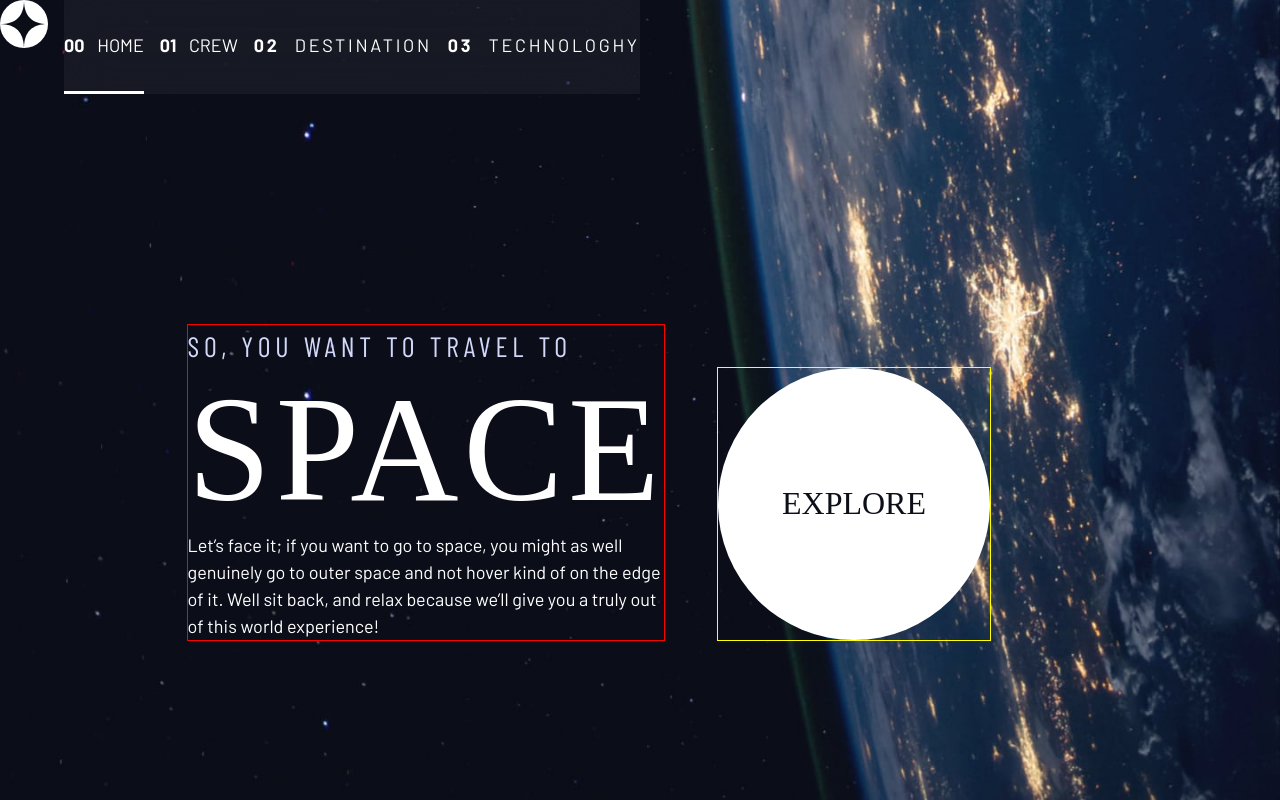
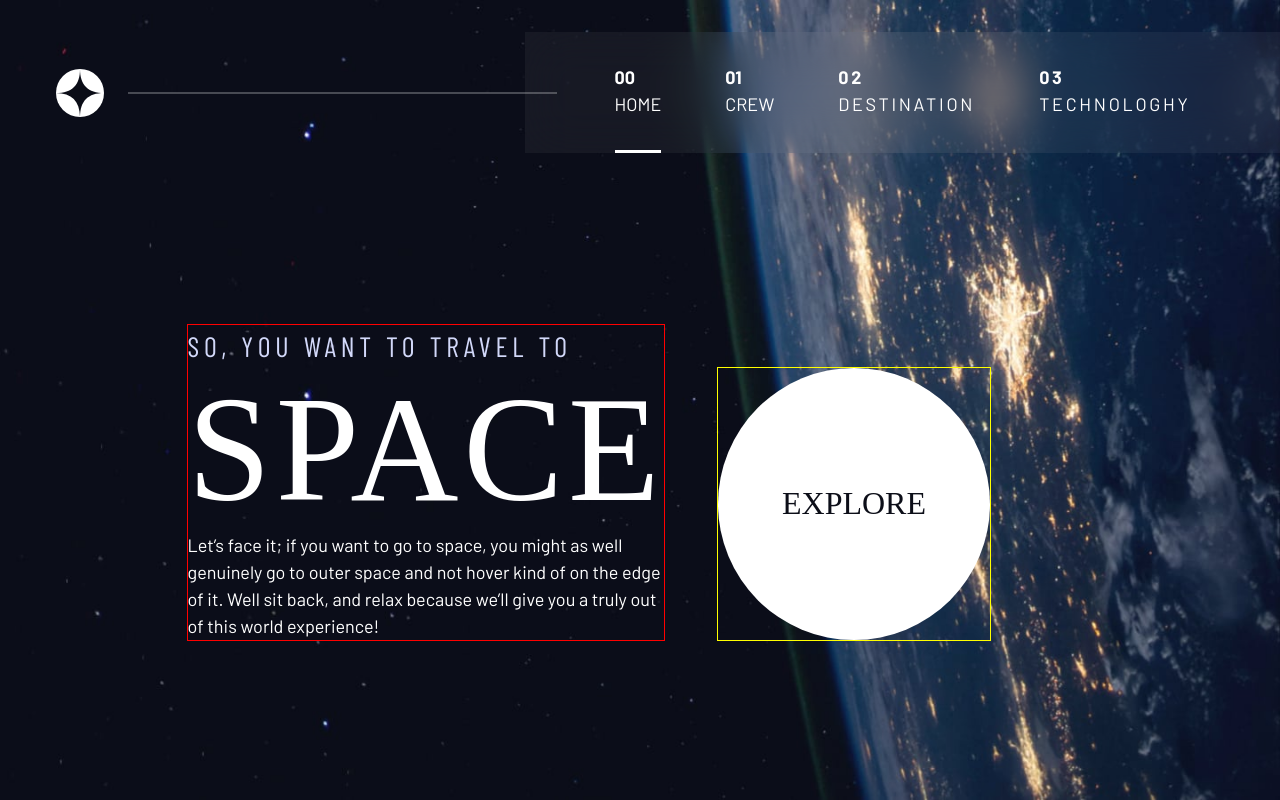
Before and after one commit to actn/SpaceTravel, a plain HTML site: page SpaceTravel/index.html in a window 1280 px wide. Drawn offline with nearby package versions, Linux system fonts and the light colour scheme; a web font is replaced by a local one.

Commit message:
navigation completed

```diff
--- a/SpaceTravel/index.css
+++ b/SpaceTravel/index.css
@@ -23,7 +23,8 @@
   --ff-sans-cond: "Barlow Condensed", sans-serif;
   --ff-sans-normal: "Barlow", sans-serif;
 }
-@media(min-width: 768px){
+
+@media(min-width: 768px) {
   :root {
     --fs-900: 9.375rem;
     --fs-800: 5rem;
@@ -33,7 +34,8 @@
 
   }
 }
-@media(min-width: 1024px){
+
+@media(min-width: 1024px) {
   :root {
     --fs-800: 6.25rem;
     --fs-700: 3.5rem;
@@ -152,9 +154,10 @@ select {
 
 }
 
-.d-block{
+.d-block {
   display: block;
 }
+
 /* spacing */
 .flow>*:where(:not(:first-child)) {
   margin-top: var(--flow-space, 1rem);
@@ -168,7 +171,7 @@ select {
 }
 
 
-.grid-container{
+.grid-container {
   text-align: center;
   display: grid;
   place-items: center;
@@ -180,24 +183,26 @@ select {
 }
 
 
- @media (min-width: 1024px){
-  .grid-container{
+@media (min-width: 1024px) {
+  .grid-container {
     text-align: left;
-    column-gap: var(--container-gap,20em);
-    grid-template-columns: minmax(1rem,1fr) repeat(2,minmax(0,40rem)) minmax(1rem,1fr);
+    column-gap: var(--container-gap, 20em);
+    grid-template-columns: minmax(1rem, 1fr) repeat(2, minmax(0, 40rem)) minmax(1rem, 1fr);
 
   }
-  .grid-container > *:first-child{
+
+  .grid-container>*:first-child {
     grid-column: 2;
     outline: 1px solid red;
   }
-  .grid-container > *:last-child{
+
+  .grid-container>*:last-child {
     grid-column: 3;
     outline: 1px solid yellow;
   }
 
-    .grid-container--home{
-      padding-bottom: max(6rem,20vh);
+  .grid-container--home {
+    padding-bottom: max(6rem, 20vh);
     align-items: end;
   }
 }
@@ -214,6 +219,21 @@ select {
   white-space: nowrap;
   border: 0;
 }
+
+.skip-to-content{
+position: absolute;
+z-index: 9999;
+background: hsl(var(--clr-white));
+color: hsl(var(--clr-dark));
+padding: .5em 1em;
+margin-inline: auto;
+transform: translateY(-100%);
+transition: transform 250ms ease-in;
+}
+.skip-to-content:focus{
+  transform: translateY(0);
+}
+
 
 /* .box{
     background-color: lightblue;
@@ -377,7 +397,19 @@ select {
   transform: scale(1.5);
 }
 
+/* primary header */
+.logo {
+  margin: 2rem clamp(1.5rem, 5vw, 3.5rem);
+}
+
+
+.primary-header {
+  justify-content: space-between;
+  align-items: center;
+}
+
 .primary-navigation {
+  --gap: clamp(3rem,5vw,5rem);
   --underline-gap: 2rem;
   list-style: none;
   padding: 0;
@@ -385,7 +417,7 @@ select {
   background: hsl(var(--clr-dark) / .95);
 }
 
-@supports(backdrop-filter: blur(1rem)){
+@supports(backdrop-filter: blur(1rem)) {
   .primary-navigation {
     background: hsl(var(--clr-white) / .05);
     backdrop-filter: blur(1.5rem) saturate(100%);
@@ -394,12 +426,20 @@ select {
 
 }
 
-.mobile-nav-toggle{
+.mobile-nav-toggle {
   display: none;
 }
 
-@media (max-width:35rem)
-{
+.primary-navigation a {
+  text-decoration: none;
+}
+
+.primary-navigation a>span {
+  font-weight: 700;
+  margin-right: .5em;
+}
+
+@media (max-width:35rem) {
   .primary-navigation {
     --underline-gap: .5rem;
     position: fixed;
@@ -419,13 +459,12 @@ select {
 
   }
 
-  .primary-navigation.underline-indicators > .active
-  {
-    border:0;
+  .primary-navigation.underline-indicators>.active {
+    border: 0;
   }
 
 
-  .mobile-nav-toggle{
+  .mobile-nav-toggle {
     display: block;
     position: absolute;
     z-index: 2000;
@@ -434,29 +473,54 @@ select {
     background: transparent;
     background-image: url(./assets/shared/icon-hamburger.svg);
     background-repeat: no-repeat;
-    background-position: center center ;
+    background-position: center center;
     width: 1.5rem;
     aspect-ratio: 1;
-    border:0;
+    border: 0;
   }
 
   .mobile-nav-toggle[aria-expanded="true"] {
     background-image: url(./assets/shared/icon-close.svg);
   }
-  .mobile-nav-toggle:focus-visible{
+
+  .mobile-nav-toggle:focus-visible {
     outline: 5px solid white;
     outline-offset: 5px;
   }
 
 }
+@media (min-width:35rem){
+  .primary-navigation {
+    padding-inline: clamp(3rem,7vw,7rem);
 
-.primary-navigation a {
-  text-decoration: none;
   }
 
-.primary-navigation a>span {
-  font-weight: 700;
-  margin-right: .5em;
+}
+@media (min-width:35rem) and (max-width:49.999em) {
+
+  .primary-navigation a>span{
+    display: none;
+  }
+}
+
+@media (min-width:50rem){
+  .primary-header::before{
+    content: '';
+    display: block;
+    position: relative;
+    height: 2px;
+    width: 100%;
+    background: hsl(var(--clr-white) / .25);
+    order:1;
+    z-index: 10;
+    margin-right: -3rem;
+  }
+  nav{
+    order:2;
+  }
+  .primary-navigation{
+      margin-block: 2rem;
+  }
 }
 
 .underline-indicators>* {
@@ -472,16 +536,16 @@ select {
 }
 
 .underline-indicators>.active,
-.underline-indicators>[aria-selected="true"]{
+.underline-indicators>[aria-selected="true"] {
   border-color: hsl(var(--clr-white) / 1);
   color: hsl(var(--clr-white) / 1);
 }
 
-.tab-list{
-  --gap:2rem;
+.tab-list {
+  --gap: 2rem;
 }
 
-.dot-indicators>*{
+.dot-indicators>* {
   cursor: pointer;
   border: 0;
   border-radius: 50%;
@@ -493,17 +557,20 @@ select {
 .dot-indicators>[aria-selected="true"] {
   background-color: hsl(var(--clr-white) / 1);
 }
+
 .dot-indicators>*:hover,
-.dot-indicators>*:focus{
+.dot-indicators>*:focus {
   background-color: hsl(var(--clr-white) / .5);
 }
-.number-indicators{
-  --gap:2rem;
+
+.number-indicators {
+  --gap: 2rem;
 }
-.number-indicators>*{
+
+.number-indicators>* {
   cursor: pointer;
   place-items: center;
-  width: var(--numberindicato-width,5rem);
+  width: var(--numberindicato-width, 5rem);
   aspect-ratio: 1;
   margin: 0;
   padding: 0;
@@ -511,14 +578,14 @@ select {
   border-radius: 50%;
 }
 
-.number-indicators>[aria-selected="true"]{
+.number-indicators>[aria-selected="true"] {
   background-color: hsl(var(--clr-white) / 1);
   border-color: hsl(var(--clr-white) / 1);
-  color:hsl(var(--clr-dark));
+  color: hsl(var(--clr-dark));
 }
 
 .number-indicators>*:hover,
-.number-indicators>*:focus{
+.number-indicators>*:focus {
   border-color: hsl(var(--clr-white)/1);
 }
 
@@ -527,24 +594,26 @@ select {
 /*============================*/
 
 /* home */
-body{
+body {
   background-size: cover;
   background-position: bottom center;
 }
-.home{
+
+.home {
   background-image: url(./assets/home/background-home-mobile.jpg);
 
 }
 
-@media(min-width: 768px){
-  .home{
+@media(min-width: 768px) {
+  .home {
     background-position: center center;
     background-image: url(./assets/home/background-home-tablet.jpg);
 
   }
 }
-@media(min-width: 1024px){
-  .home{
+
+@media(min-width: 1024px) {
+  .home {
     background-image: url(./assets/home/background-home-desktop.jpg);
 
   }
--- a/SpaceTravel/index.html
+++ b/SpaceTravel/index.html
@@ -19,6 +19,7 @@
 </head>
 
 <body class="home">
+  <a class="skip-to-content" href="#main">Skip to content</a>
   <header class="primary-header flex">
     <div>
       <img src="assets/shared/logo.svg" alt="space tourism logo" class="logo">
@@ -26,12 +27,12 @@
     <button class="mobile-nav-toggle" aria-controls="primary-nanvigation" aria-expanded="false"><span class="sr-only">Menu</span></button>
     <nav>
       <ul id="primary-nanvigation" data-visisble="false" class="primary-navigation flex underline-indicators">
-        <li class="active"><a class="uppercase text-white letter-spacing 2" href="index/html"> <span>00</span> Home</a>
+        <li class="active"><a class="uppercase text-white letter-spacing 2" href="index/html"> <span aria-hidden="true">00</span> Home</a>
         </li>
-        <li><a class="uppercase text-white letter-spacing 2" href="crew.html"> <span>01</span> Crew</a></li>
-        <li><a class="uppercase text-white letter-spacing-2" href="destination.html"> <span>02</span> Destination</a>
+        <li><a class="uppercase text-white letter-spacing 2" href="crew.html"> <span aria-hidden="true">01</span> Crew</a></li>
+        <li><a class="uppercase text-white letter-spacing-2" href="destination.html"> <span aria-hidden="true">02</span> Destination</a>
         </li>
-        <li><a class="uppercase text-white letter-spacing-2" href="technology.html"> <span>03</span> Technologhy</a>
+        <li><a class="uppercase text-white letter-spacing-2" href="technology.html"> <span aria-hidden="true">03</span> Technologhy</a>
         </li>
       </ul>
     </nav>
@@ -39,7 +40,7 @@
   </header>
 
 
-  <div class="grid-container grid-container--home">
+  <main id="main" class="grid-container grid-container--home">
     <div>
       <h1 class="text-accent fs-500 ff-sans-cond uppercase letter-spacing-1">So, you want to travel to
         <span class="d-block fs-900 ff-serif text-white">Space</span>
@@ -53,7 +54,7 @@
       <a href="destination.html" class="large-button uppercase ff-serif text-dark bg-white fs-600">Explore</a>
     </div>
 
-  </div>
+  </main>
 </body>
 
 </html>
```
Lines whose indentation alone changed are shown as unchanged.
